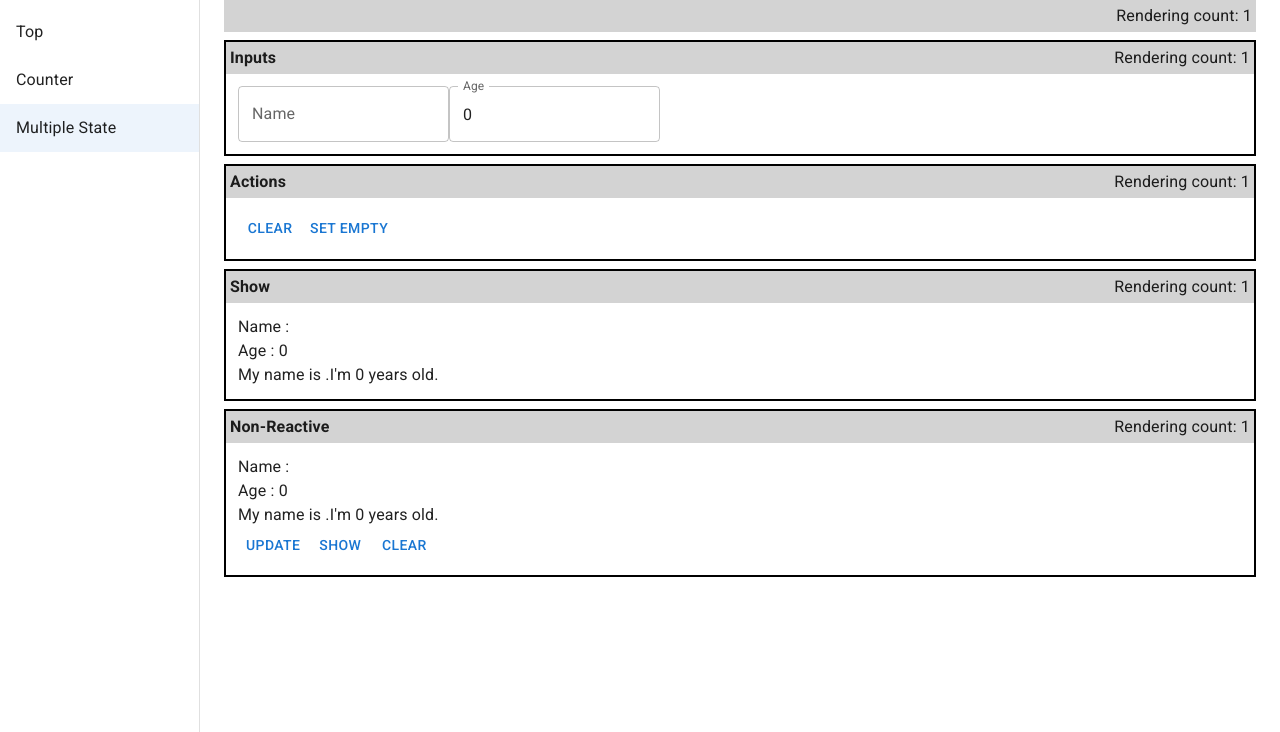
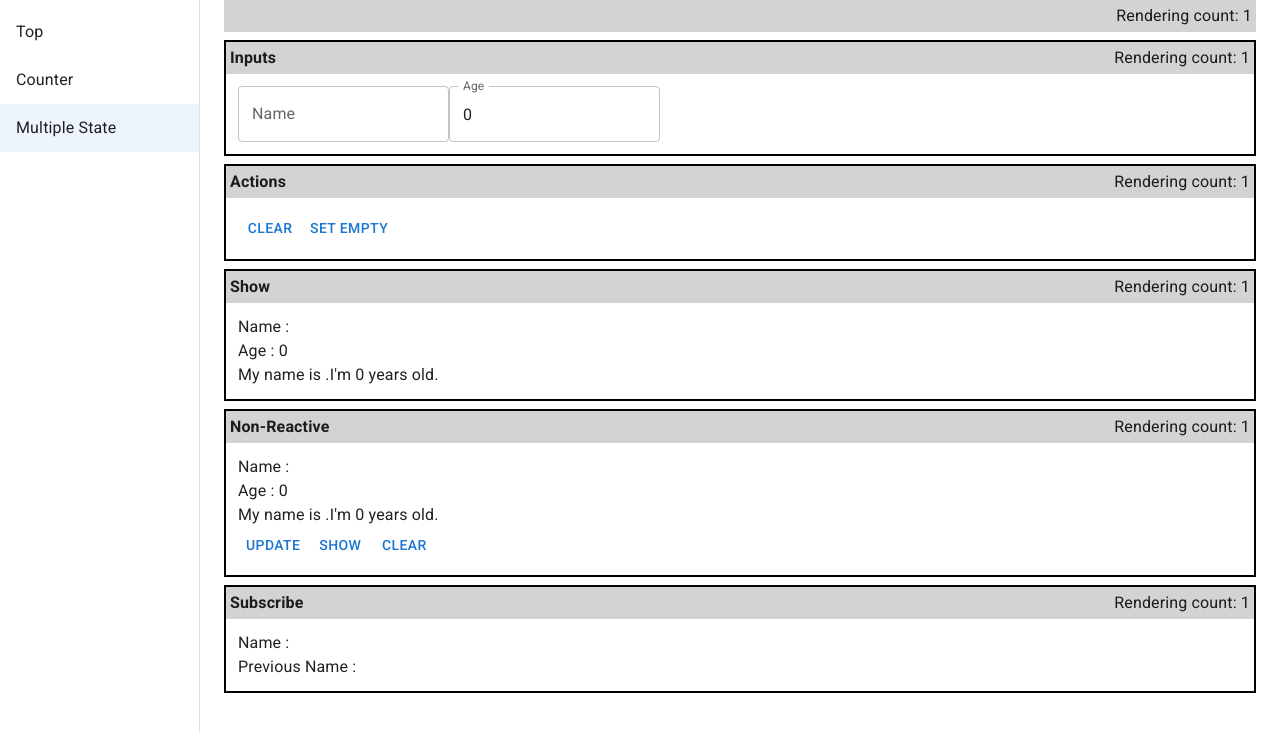
Before and after one commit to dodo-lab/sandbox, a Next.js app in the folder react/zustand-sandbox/: page /multiple-state in a window 1280 px wide. Shown: the top 732 px of the page. Built offline with nearby package versions, Linux system fonts and the light colour scheme.

Commit message:
✨: ステートの更新を検知

```diff
--- a/react/zustand-sandbox/src/pages/multiple-state.tsx
+++ b/react/zustand-sandbox/src/pages/multiple-state.tsx
@@ -1,7 +1,7 @@
 import {Box, BoxProps, Button, Container, styled, TextField, Typography} from '@mui/material';
 import {useRenderingCount} from 'hooks/useRenderingCount';
 import type {NextPage} from 'next';
-import {useCallback, useReducer} from 'react';
+import {useCallback, useEffect, useReducer, useState} from 'react';
 import {useUser} from 'states/useUser';
 import shallow from 'zustand/shallow';
 
@@ -95,6 +95,30 @@ const NonReactive: React.FC<BoxProps> = props => {
   );
 };
 
+const Subscribe: React.FC<BoxProps> = props => {
+  const [name, setName] = useState('');
+  const [prevName, setPrevName] = useState('');
+  const renderingCount = useRenderingCount('Subscribe');
+
+  useEffect(() => {
+    const unSubscribe = useUser.subscribe((state, prevState) => {
+      setName(state.name);
+      setPrevName(prevState.name);
+    });
+    return unSubscribe;
+  }, []);
+
+  return (
+    <ItemBox {...props}>
+      {renderingCount}
+      <Box sx={{p: 1.5}}>
+        <Typography>Name : {name}</Typography>
+        <Typography>Previous Name : {prevName}</Typography>
+      </Box>
+    </ItemBox>
+  );
+};
+
 const Page: NextPage = () => {
   const renderingCount = useRenderingCount();
 
@@ -106,6 +130,7 @@ const Page: NextPage = () => {
         <Actions />
         <Show />
         <NonReactive />
+        <Subscribe />
       </Box>
     </Container>
   );
```
